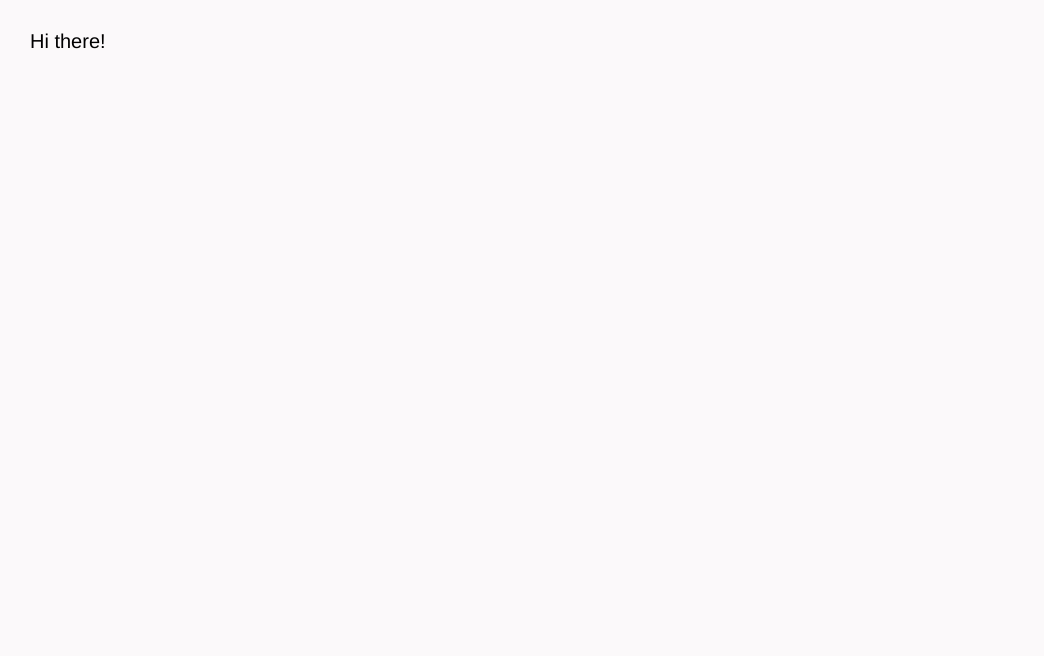
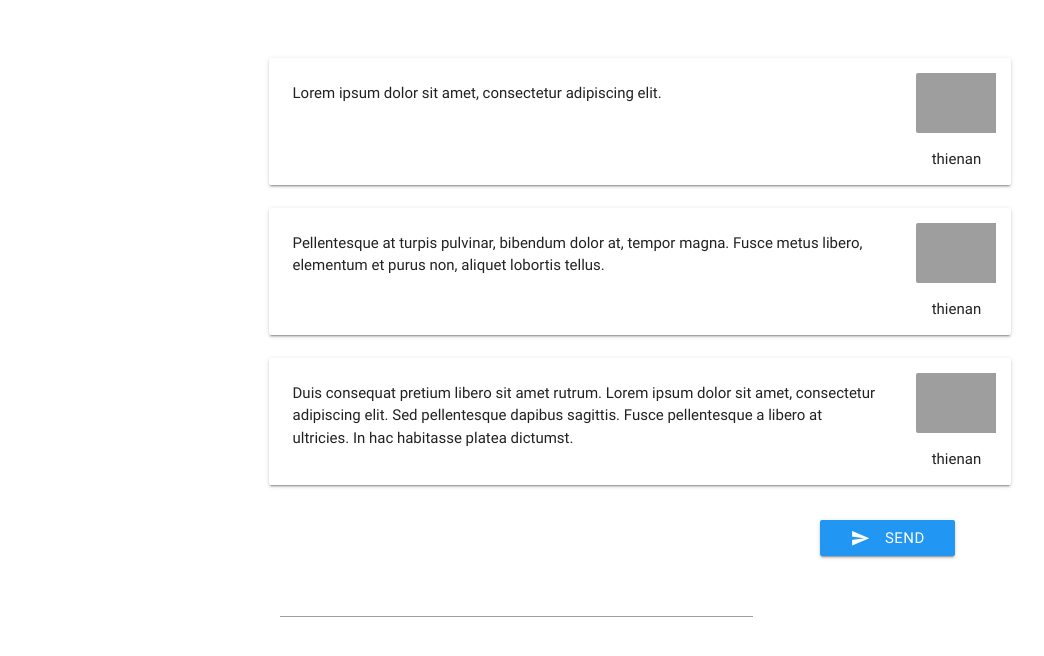
Before and after one commit to nguyenphucthienan/ReactSimpleChatbot, a React app: page / in a window 1280 px wide. Shown: the whole page, without its empty margins (0-1044 px from the left). Built offline with nearby package versions, Linux system fonts and the light colour scheme; grey boxes are pictures that could not be loaded.

Commit message:
Add MessageInput + UserMessage

```diff
--- a/package.json
+++ b/package.json
@@ -1,5 +1,5 @@
 {
-  "name": "reactsimplechat",
+  "name": "reactsimplechatbot",
   "version": "1.0.0",
   "description": "",
   "main": "index.js",
@@ -16,7 +16,9 @@
     "babel-preset-react": "^6.24.1",
     "css-loader": "^0.28.7",
     "extract-text-webpack-plugin": "^3.0.2",
+    "file-loader": "^1.1.6",
     "html-webpack-plugin": "^2.30.1",
+    "url-loader": "^0.6.2",
     "webpack": "^3.10.0",
     "webpack-dev-server": "^2.9.7"
   },
--- a/src/css/styles.css
+++ b/src/css/styles.css
@@ -1,7 +1,14 @@
 body {
-  background: #fbf9fa;
-  font-family: Helvetica, Arial, sans-serif;
-  font-size: 20px;
-  margin: 0;
-  padding: 30px;
+  padding-top: 50px;
+  padding-bottom: 50px;
 }
+
+.user-info {
+  display: block;
+}
+
+.avatar {
+  width: 60px;
+  height: 60px;
+  margin: 15px;
+}
--- a/src/index.html
+++ b/src/index.html
@@ -3,7 +3,8 @@
     <head>
         <meta charset="utf-8">
         <meta name="viewport" content="width=device-width">
-        <title>React Simple Chat</title>
+        <title>React Simple Chatbot</title>
+        <link href="https://fonts.googleapis.com/icon?family=Material+Icons" rel="stylesheet">
     </head>
     <body>
         <div id="root"></div>
--- /dev/null
+++ b/src/js/components/App.js
@@ -0,0 +1,20 @@
+import React, { Component } from 'react';
+import MessageInput from './MessageInput';
+import UserMessage from './UserMessage';
+
+class App extends Component {
+  render() {
+    return (
+      <div className="container">
+        <div className="row">
+          <UserMessage content="Lorem ipsum dolor sit amet, consectetur adipiscing elit." />
+          <UserMessage content=" Pellentesque at turpis pulvinar, bibendum dolor at, tempor magna. Fusce metus libero, elementum et purus non, aliquet lobortis tellus." />
+          <UserMessage content="Duis consequat pretium libero sit amet rutrum. Lorem ipsum dolor sit amet, consectetur adipiscing elit. Sed pellentesque dapibus sagittis. Fusce pellentesque a libero at ultricies. In hac habitasse platea dictumst." />
+        </div>
+        <MessageInput />
+      </div>
+    );
+  }
+}
+
+export default App;
--- /dev/null
+++ b/src/js/components/MessageInput.js
@@ -0,0 +1,36 @@
+import React, { Component } from 'react';
+
+class MessageInput extends Component {
+  constructor(props) {
+    super(props);
+    this.state = { value: '' };
+
+    this.handleTextChange = this.handleTextChange.bind(this);
+    this.handleTextSubmit = this.handleTextSubmit.bind(this);
+  }
+
+  handleTextChange(event) {
+    this.setState({ value: event.target.value });
+  }
+
+  handleTextSubmit(event) {
+    console.log(this.state.value);
+    this.setState({ value: '' });
+    event.preventDefault();
+  }
+
+  render() {
+    return (
+      <div className="row center-align">
+        <form className="col s10 offset-s1" onSubmit={this.handleTextSubmit}>
+          <div className="input-field col s8">
+            <textarea className="materialize-textarea" value={this.state.value} onChange={this.handleTextChange}></textarea>
+          </div>
+          <button type="submit" className="waves-effect waves-light blue btn"><i className="material-icons left">send</i>SEND</button>
+        </form>
+      </div>
+    );
+  }
+}
+
+export default MessageInput;
--- /dev/null
+++ b/src/js/components/UserMessage.js
@@ -0,0 +1,30 @@
+import React, { Component } from 'react';
+import { connect } from 'react-redux';
+
+class UserMessage extends Component {
+  render() {
+    const { username, avatar } = this.props.userInfo;
+
+    return (
+      <div className="col s10 offset-s1">
+        <div className="card horizontal">
+          <div className="card-stacked">
+            <div className="card-content">
+              <p>{this.props.content}</p>
+            </div>
+          </div>
+          <div className="user-info card-image valign-wrapper">
+            <img className="avatar" src={avatar} />
+            <p className="center-align">{username}</p>
+          </div>
+        </div>
+      </div>
+    );
+  }
+}
+
+function mapStateToProps({ userInfo }) {
+  return { userInfo };
+}
+
+export default connect(mapStateToProps)(UserMessage);
--- a/src/js/index.js
+++ b/src/js/index.js
@@ -1,20 +1,15 @@
+import 'materialize-css/dist/css/materialize.min.css';
+import '../css/styles.css';
+
 import React, { Component } from 'react';
 import ReactDOM from 'react-dom';
 import { createStore } from 'redux';
 import { Provider } from 'react-redux';
 
-import '../css/styles.css';
+import App from './components/App';
 import reducers from './reducers';
 
 const store = createStore(reducers, {});
-
-class App extends Component {
-  render() {
-    return (
-      <div>Hi there!</div>
-    );
-  }
-}
 
 ReactDOM.render(
   <Provider store={store}>
--- a/src/js/reducers/index.js
+++ b/src/js/reducers/index.js
@@ -1,6 +1,8 @@
 import { combineReducers } from 'redux';
+import userInfoReducer from './userInfoReducer'
 import botInfoReducer from './botInfoReducer';
 
 export default combineReducers({
+  userInfo: userInfoReducer,
   botInfo: botInfoReducer
 });
--- /dev/null
+++ b/src/js/reducers/userInfoReducer.js
@@ -0,0 +1,13 @@
+const USER_INFO = {
+  username: 'thienan',
+  avatar: 'https://pbs.twimg.com/profile_images/934407443597074432/YkIEGOSA.jpg'
+};
+
+const INITIAL_STATE = USER_INFO;
+
+export default function (state = INITIAL_STATE, action) {
+  switch (action.type) {
+    default:
+      return state;
+  }
+}
--- a/webpack.config.js
+++ b/webpack.config.js
@@ -37,10 +37,18 @@ module.exports = {
         loader: ExtractTextPlugin.extract({
           use: 'css-loader',
         }),
+      },
+      {
+        test: /\.woff(2)?(\?v=[0-9]\.[0-9]\.[0-9])?$/,
+        loader: 'url-loader?limit=10000&mimetype=application/font-woff'
+      },
+      {
+        test: /\.(ttf|eot|svg)(\?v=[0-9]\.[0-9]\.[0-9])?$/,
+        loader: 'file-loader'
       }
     ]
   },
   resolve: {
     extensions: ['.js', '.jsx'],
-  }
+  },
 };
```
Also changed, not shown: 1 other file.
